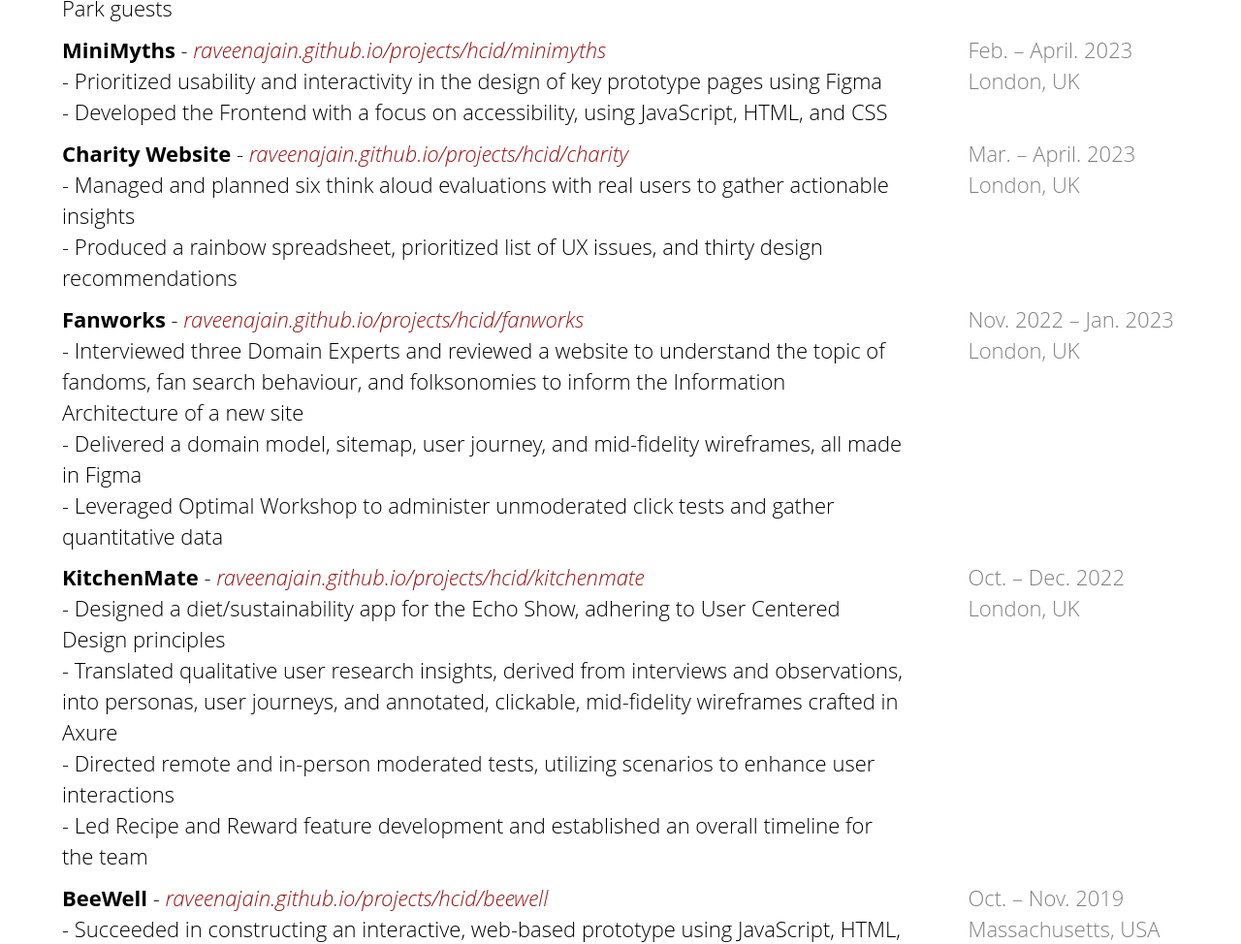
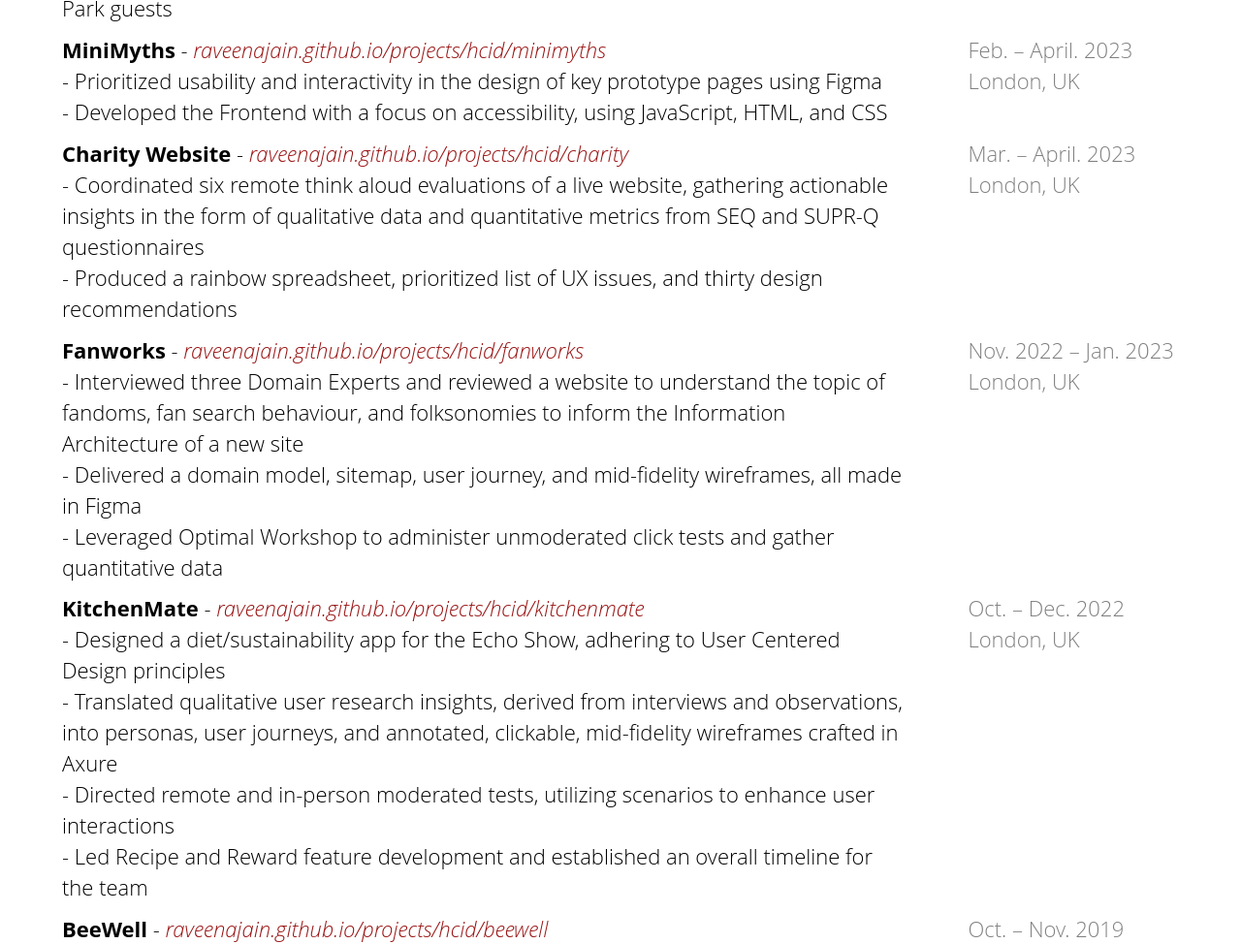
Before and after one commit to raveenajain/raveenajain.github.io, a plain HTML site: page resume.html in a window 1280 px wide. Shown: the part 1876-2850 px from the top of the page at 97% size. Drawn offline with Linux system fonts and the light colour scheme; a web font is replaced by a local one.

Commit message:
cv change

```diff
--- a/resume.html
+++ b/resume.html
@@ -198,7 +198,7 @@
     </div>
     <div class="resume-main">
       <div class="page-text resume-left">
-        -  Managed and planned six think aloud evaluations with real users to gather actionable insights
+        -  Coordinated six remote think aloud evaluations of a live website, gathering actionable insights in the form of qualitative data and quantitative metrics from SEQ and SUPR-Q questionnaires
         <br>
         -  Produced a rainbow spreadsheet, prioritized list of UX issues, and thirty design recommendations
       </div>
```
